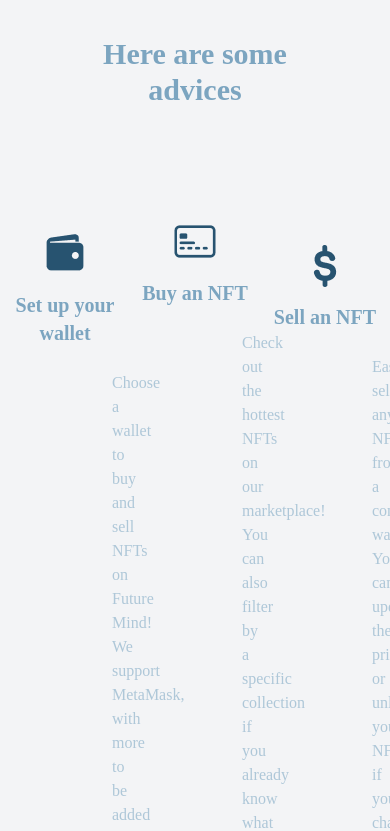
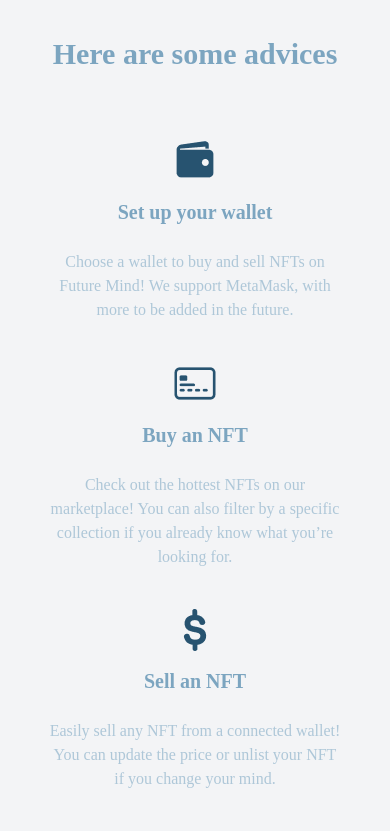
Before and after one commit to gonrodter/future-mind-marketplace, a React (Create React App) app: page / in a window 390 px wide. Shown: the part 1080-1911 px from the top of the page. Built offline with nearby package versions, Linux system fonts and the light colour scheme.

Commit message:
advices'responsive done

```diff
--- a/src/components/MainPage/Advices.jsx
+++ b/src/components/MainPage/Advices.jsx
@@ -7,39 +7,39 @@ const Advices = () => {
   return (
     <div className="min-h-screen flex font-body">
       <div className="w-full bg-gray-100 my-52">
-        <div className="m-16">
+        <div className="mt-16">
           <p className="text-center font-bold text-3xl text-primary-blue">
             Here are some advices
           </p>
         </div>
-        <div className="flex justify-center items-center mt-28">
-          <div className="w-1/3 text-center">
+        <div className="block text-center mx-12 2xl:mx-24 my-16 md:flex md:justify-center md:gap-8 lg:gap-16 xl:gap-32 2xl:gap-64 lg:my-28">
+          <div>
             <img className="m-auto" src={Wallet} alt="Wallet" />
             <p className="font-semibold text-xl text-primary-blue mt-4">
               Set up your wallet
             </p>
-            <p className="mt-6 mx-28 text-md text-primary-lighter-blue">
+            <p className="mt-6 text-md text-primary-lighter-blue">
               Choose a wallet to buy and sell NFTs on Future Mind! We support
               MetaMask, with more to be added in the future.
             </p>
           </div>
-          <div className="w-1/3 text-center">
+          <div className="py-10">
             <img className="m-auto" src={Credit_Card} alt="Wallet" />
             <p className="font-semibold text-xl text-primary-blue mt-4">
               Buy an NFT
             </p>
-            <p className="mt-6 mx-28 text-md text-primary-lighter-blue">
+            <p className="mt-6 text-md text-primary-lighter-blue">
               Check out the hottest NFTs on our marketplace! You can also filter
               by a specific collection if you already know what you’re looking
               for.
             </p>
           </div>
-          <div className="w-1/3 text-center">
+          <div>
             <img className="m-auto" src={Dollar} alt="Wallet" />
             <p className="font-semibold text-xl text-primary-blue mt-4">
               Sell an NFT
             </p>
-            <p className="mt-6 mx-28 text-md text-primary-lighter-blue">
+            <p className="mt-6 text-md text-primary-lighter-blue">
               Easily sell any NFT from a connected wallet! You can update the
               price or unlist your NFT if you change your mind.
             </p>
```
Also changed, not shown: 1 other file (tests, documents, lock files or other folders).
